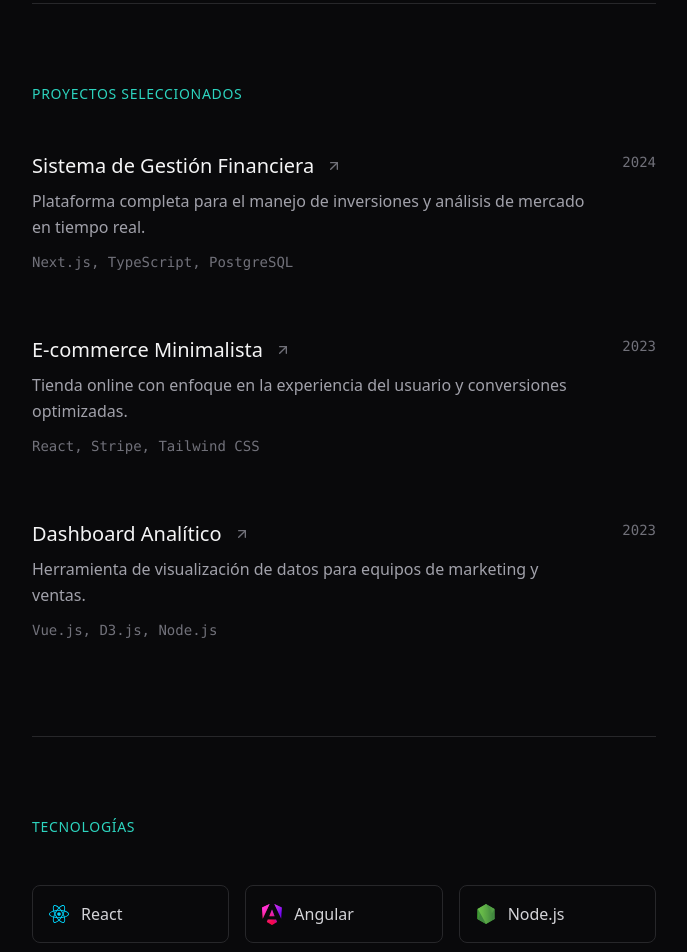
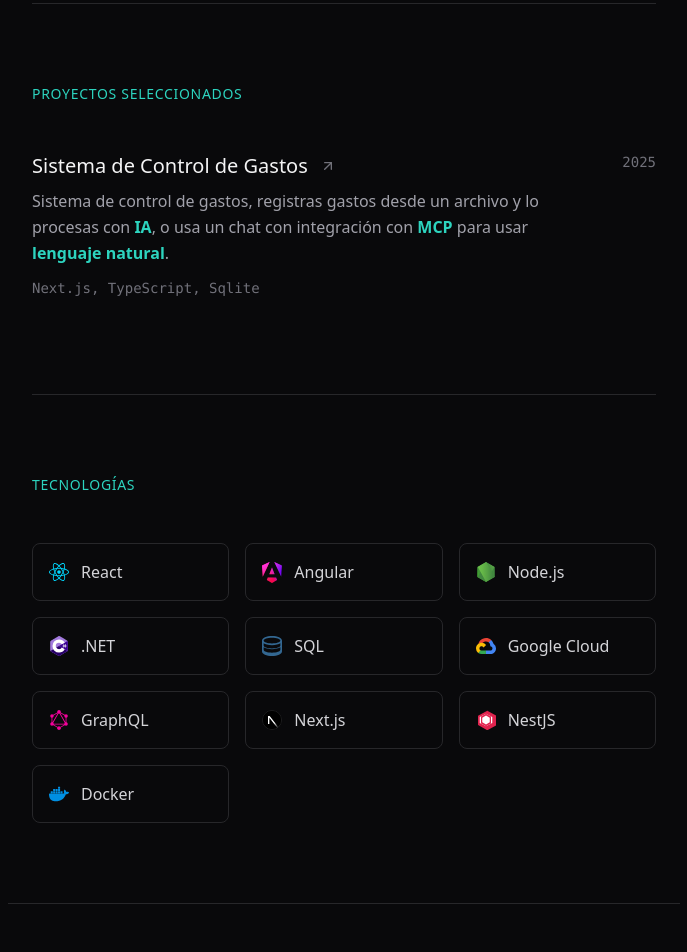
Before and after one commit to H4rasho/portfolio, an Astro site: page / in a window 1280 px wide. Shown: the part 1369-2321 px from the top of the page, without its empty margins (296-983 px from the left). Built offline with nearby package versions, Linux system fonts and the light colour scheme; Astro itself is replaced by a stand-in of ours.

Commit message:
update project details: change year and title, enhance description with AI integration, and update tech stack

```diff
--- a/src/components/Projects.astro
+++ b/src/components/Projects.astro
@@ -3,27 +3,11 @@
 
 const projects = [
   {
-    year: '2024',
-    title: 'Sistema de Gestión Financiera',
+    year: '2025',
+    title: 'Sistema de Control de Gastos',
     description:
-      'Plataforma completa para el manejo de inversiones y análisis de mercado en tiempo real.',
-    tech: 'Next.js, TypeScript, PostgreSQL',
-    link: '#',
-  },
-  {
-    year: '2023',
-    title: 'E-commerce Minimalista',
-    description:
-      'Tienda online con enfoque en la experiencia del usuario y conversiones optimizadas.',
-    tech: 'React, Stripe, Tailwind CSS',
-    link: '#',
-  },
-  {
-    year: '2023',
-    title: 'Dashboard Analítico',
-    description:
-      'Herramienta de visualización de datos para equipos de marketing y ventas.',
-    tech: 'Vue.js, D3.js, Node.js',
+      'Sistema de control de gastos, registras gastos desde un archivo y lo procesas con <span class="text-teal-400 font-semibold">IA</span>, o usa un chat con integración con <span class="text-teal-400 font-semibold">MCP</span> para usar <span class="text-teal-400 font-semibold">lenguaje natural</span>.',
+    tech: 'Next.js, TypeScript, Sqlite',
     link: '#',
   },
 ]
@@ -49,8 +33,7 @@
                   </h3>
                   <ArrowUpRight class="w-4 h-4 text-zinc-500 group-hover:text-teal-400 group-hover:translate-x-0.5 group-hover:-translate-y-0.5 transition-all" />
                 </div>
-                <p class="text-zinc-400 leading-relaxed mb-3">
-                  {project.description}
+                <p class="text-zinc-400 leading-relaxed mb-3" set:html={project.description}>
                 </p>
                 <p class="text-sm text-zinc-500 font-mono">{project.tech}</p>
               </div>
```
